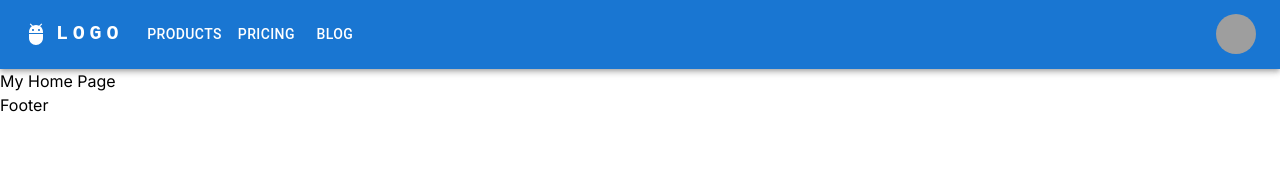
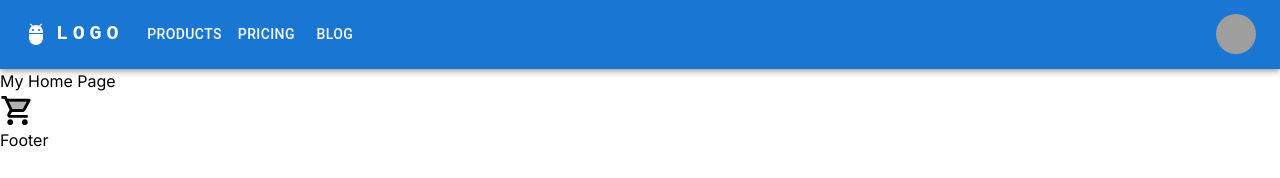
Before and after one commit to hameeedurrehman/ecommerce-store, a Next.js app: page / in a window 1280 px wide. Shown: the top 178 px of the page. Built offline with nearby package versions, Linux system fonts and the light colour scheme; grey boxes are pictures that could not be loaded.

Commit message:
checkout drawer component added

```diff
--- a/app/page.tsx
+++ b/app/page.tsx
@@ -1,5 +1,9 @@
+import Checkout from "@components/checkout/Checkout";
+
 export default function Home() {
   return (
-    <div>My Home Page</div>
+    <div>My Home Page
+      <Checkout />
+    </div>
   );
 }
--- /dev/null
+++ b/components/checkout/Checkout.tsx
@@ -0,0 +1,53 @@
+"use client";
+import { Drawer } from "@mui/material";
+import ShoppingCartTwoToneIcon from "@mui/icons-material/ShoppingCartTwoTone";
+import React, { useState } from "react";
+
+function Checkout() {
+  const [open, setOpen] = useState(false);
+  const toggleDrawer = () => {
+    setOpen(!open);
+  };
+
+  return (
+    <div>
+      <div onClick={toggleDrawer}>
+        <ShoppingCartTwoToneIcon fontSize="large" />
+      </div>
+      <Drawer
+        anchor="right"
+        open={open}
+        onClose={toggleDrawer}
+        sx={{
+          "& .MuiDrawer-paper": {
+            width: 300,
+            boxSizing: "border-box",
+          },
+        }}
+      >
+        <div className="py-10">
+        <h2 className="text-2xl text-primary font-semibold text-center">Checkout</h2>
+        </div>
+      </Drawer>
+    </div>
+  );
+}
+
+export default Checkout;
+
+{
+  /* <Drawer
+variant="permanent"
+anchor="right"
+sx={{
+width: 300,
+flexShrink: 0,
+"& .MuiDrawer-paper": {
+    width: 300,
+    boxSizing: "border-box",
+},
+}}
+>
+<div>Checkout</div>
+</Drawer> */
+}
```
